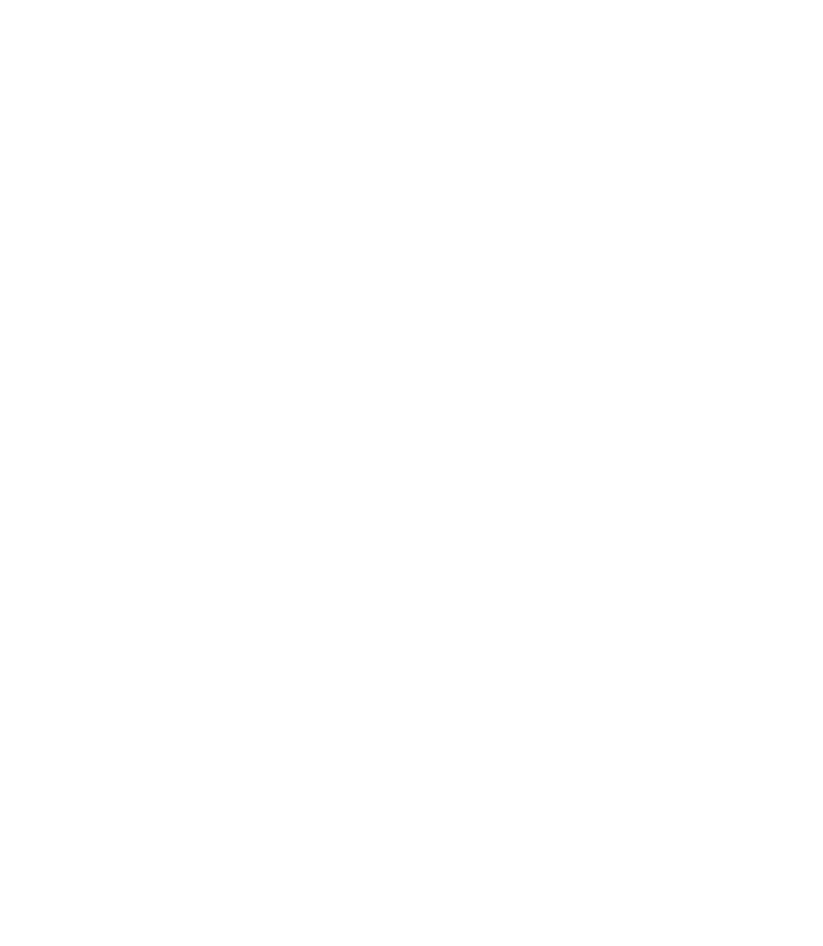
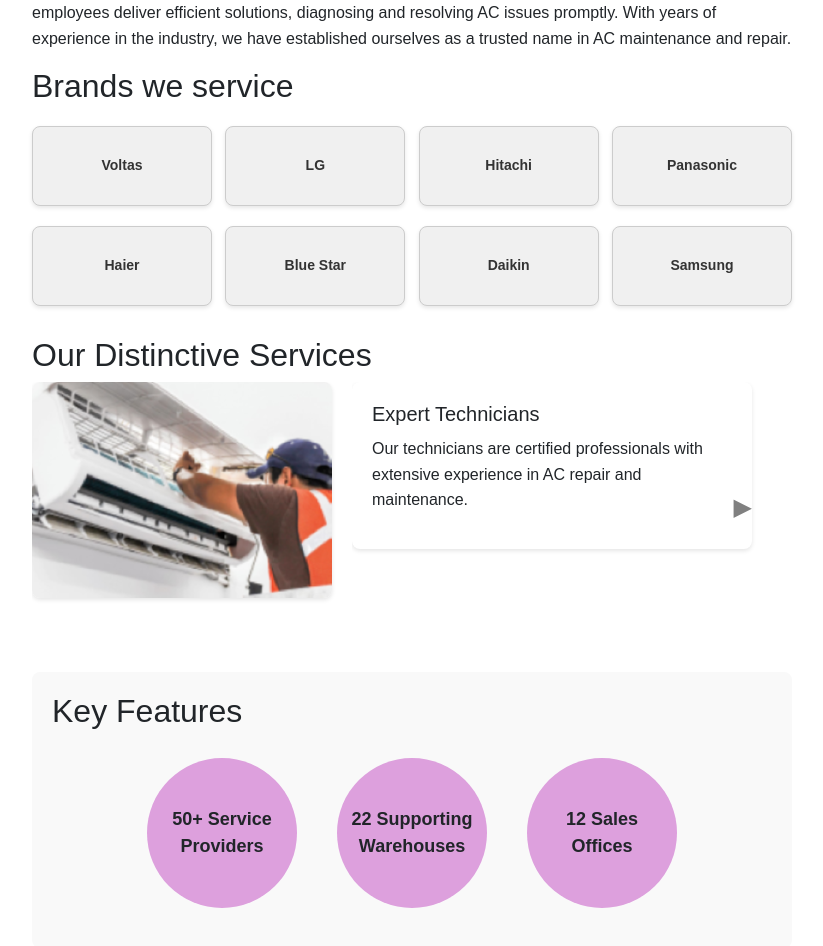
Before and after one commit to mylariprasad/AC-Service-Portal, a React (Create React App) app: page /AboutUs in a window 1280 px wide. Before the commit this address had no page. Shown: the part 120-1066 px from the top of the page, without its empty margins (228-1051 px from the left). Before the commit the page ends 800 px from the top, so only its background shows below. Built offline with nearby package versions, Linux system fonts and the light colour scheme.

Commit message:
adding scripts about us page

```diff
--- a/src/App.js
+++ b/src/App.js
@@ -19,6 +19,7 @@
 import Register from "./components/Login_register/Register";
 import Login from "./components/Login_register/Login";
 import Admin_Login from "./components/Login_register/Admin_Login";
+import AboutUs from './components/AboutUs';
 
 
 function App() {
@@ -46,7 +47,7 @@
       <Route path="/Customer_bking_rendered" element={<Customer_bking_rendered/>}></Route>
       <Route path="/ComplainForm" element={<ComplainForm/>}></Route>
       <Route path="/CustomerAbout" element={<CustomerAbout/>}></Route>
-
+      <Route path="/AboutUs" element= { <AboutUs/>}  />
       <Route path="/register" element= { <Register/>}  />
       <Route path="/login" element= { <Login/>} />
       <Route path="/Admin_login" element={<Admin_Login/>}></Route>
--- /dev/null
+++ b/src/components/AboutUs.js
@@ -0,0 +1,107 @@
+import React,{useState} from 'react';
+import '../css/AboutUs.css';
+import about from './about.png';
+const ACBrands = [
+  'Voltas', 'LG', 'Hitachi', 'Panasonic',
+  'Haier', 'Blue Star', 'Daikin', 'Samsung'
+];
+
+const reasonsToChooseUs = [
+  {
+    title: 'Expert Technicians',
+    description: 'Our technicians are certified professionals with extensive experience in AC repair and maintenance.',
+  },
+  {
+    title: 'Timely Service',
+    description: 'We prioritize timely service to ensure minimal disruption to your comfort.',
+  },
+  {
+    title: 'Quality Parts',
+    description: 'We use only genuine and high-quality parts for replacements.',
+  },
+  {
+    title: 'Customer Satisfaction',
+    description: 'Our commitment to customer satisfaction is unwavering.',
+  },
+  {
+    title: 'Affordable Pricing',
+    description: 'We offer competitive and transparent pricing.',
+  },
+];
+
+const AboutUs = () => {
+
+  const [activeReasonIndex, setActiveReasonIndex] = useState(0);
+
+  const handleNextSlide = () => {
+    setActiveReasonIndex((prevIndex) => (prevIndex + 1) % reasonsToChooseUs.length);
+  };
+
+  const chunkArray = (array, chunkSize) => {
+    const chunkedArr = [];
+    for (let i = 0; i < array.length; i += chunkSize) {
+      chunkedArr.push(array.slice(i, i + chunkSize));
+    }
+    return chunkedArr;
+  };
+
+  const brandsInRows = chunkArray(ACBrands, 4);
+
+  return (
+    <div className="about-us-container">
+      <div className="about-us-header">
+        <h1 className="about-us-heading">About Us</h1>
+      </div>
+      <p>
+      Our AC Repair is a seasoned provider of top-quality AC repair services. With experienced technicians and a customer-centric approach,
+      we prioritize excellence and satisfaction.Our knowledgeable and friendly employees deliver efficient solutions, diagnosing and resolving AC issues promptly. With years
+      of experience in the industry, we have established ourselves as a trusted name in AC
+      maintenance and repair.
+      </p>
+      <h2>Brands we service</h2>
+      <div className="brands-container">
+        {brandsInRows.map((row, rowIndex) => (
+          <div key={rowIndex} className="brand-row">
+            {row.map((brand, brandIndex) => (
+              <div key={brandIndex} className="brand-box">
+                {brand}
+              </div>
+            ))}
+          </div>
+        ))}
+      </div>
+      <h2>Our Distinctive Services</h2>
+      <div className="d-container">
+        <img src= {about} alt="image1" className="d-image" />
+        <div className="d-content">
+
+          <div className="reasons-container">
+            <div className="reason-card">
+              <h3>{reasonsToChooseUs[activeReasonIndex].title}</h3>
+              <p>{reasonsToChooseUs[activeReasonIndex].description}</p>
+            </div>
+            <div className="arrow-container">
+              <span className="arrow-right" onClick={handleNextSlide}>&#9654;</span>
+            </div>
+          </div>
+        </div>
+      </div>
+      <div className="additional-info-container">
+        <h2>Key Features</h2>
+        <div className="circle-container">
+          <div className="circle">
+            <span>50+ Service Providers</span>
+          </div>
+          <div className="circle">
+            <span>22 Supporting Warehouses</span>
+          </div>
+          <div className="circle">
+            <span>12 Sales Offices</span>
+          </div>
+        </div>
+      </div>
+    </div>
+  );
+};
+
+export default AboutUs;
--- a/src/components/HeaderComponent.js
+++ b/src/components/HeaderComponent.js
@@ -1,7 +1,7 @@
 import React from 'react'
 import '../css/topheader.css';
 import Sidebar from './Sidebar';
-
+import { Link } from 'react-router-dom';
 const HeaderComponent = () => {
   return (
     <div className='row top_header'>
@@ -13,7 +13,9 @@
             </div>
             <div className='col-1 col-md-1 col-xl-1 col-lg-1'>
         <div className="container-Project-item" >
-            <h3> About</h3>
+        <Link className="menu-item" to={`/AboutUs`}>
+        <buton type="button" className="btn btn-primary">About Us</buton>
+      </Link>
         </div>
       </div>
       <div className='col-1 col-md-1 col-xl-1 col-lg-1'>
--- /dev/null
+++ b/src/css/AboutUs.css
@@ -0,0 +1,216 @@
+/* AboutUs.css */
+
+.about-us-container {
+    max-width: 800px;
+    margin: 0 auto;
+    padding: 20px;
+    font-family: Arial, sans-serif;
+  }
+
+  h1 {
+    font-size: 36px;
+    margin-bottom: 20px;
+  }
+
+  h2 {
+    font-size: 24px;
+    margin: 20px 0 10px;
+  }
+
+  h3 {
+    font-size: 20px;
+    margin-bottom: 10px;
+  }
+
+  p {
+    font-size: 16px;
+    line-height: 1.6;
+  }
+
+  .brands-container {
+    margin: 20px 0;
+  }
+
+  .brand-row {
+    display: flex;
+    flex-wrap: wrap;
+    justify-content: space-between;
+    margin-bottom: 10px;
+  }
+
+  .brand-box {
+    width: calc(25% - 10px); /* 4 boxes per row, 10px margin between boxes */
+    height: 80px;
+    display: flex;
+    align-items: center;
+    justify-content: center;
+    background-color: #f0f0f0;
+    border: 1px solid #ccc;
+    margin-bottom: 10px;
+    font-size: 14px;
+    font-weight: bold;
+    color: #333;
+    border-radius: 8px;
+    box-shadow: 0 2px 4px rgba(0, 0, 0, 0.1);
+    transition: transform 0.3s ease;
+    cursor: pointer;
+  }
+
+  .brand-box:hover {
+    transform: scale(1.1);
+  }
+
+  .reasons-container {
+    display: flex;
+  justify-content: center;
+  align-items: center;
+  height: 250px; /* Set a fixed height for the container */
+  overflow: hidden; /* Hide overflowing content */
+  position: relative;
+  }
+
+  .reason-card {
+    width: 400px;
+    padding: 20px;
+    background-color: #fff;
+    border-radius: 8px;
+    box-shadow: 0 2px 4px rgba(0, 0, 0, 0.1);
+    transition: transform 0.3s ease;
+    position: absolute;
+    top: 0;
+    padding: 20px;
+    left: 0;
+    transform: translateX(0%);
+  }
+
+  .reason-card h3 {
+    font-size: 20px;
+    margin-bottom: 10px;
+  }
+
+  .reason-card p {
+    font-size: 16px;
+    line-height: 1.6;
+  }
+
+  /* Show the description on hover */
+  .reason-card.active p {
+    display: block;
+  }
+
+  /* Zoom in effect on hover */
+  .reason-card.active {
+    transform: scale(1.1);
+  }
+
+  .additional-info-container {
+    margin-top: 40px;
+    padding: 20px;
+    background-color: #f9f9f9; /* Background color for the additional info container */
+    border-radius: 8px;
+  }
+
+  .additional-info-box {
+    padding: 10px;
+    border: 1px solid #ccc;
+    border-radius: 8px;
+  }
+
+  .additional-info-box p {
+    margin: 5px;
+  }
+
+  .additional-info-box .circle {
+    display: inline-block;
+    width: 50px;
+    height: 50px;
+    line-height: 50px;
+    text-align: center;
+    background-color: #007bff; /* Circle background color */
+    color: #fff; /* Circle text color */
+    border-radius: 50%;
+    font-size: 16px;
+    font-weight: bold;
+    margin-right: 15px; /* Spacing between circles */
+  }
+
+  /* Add any additional styling as needed */
+/* Styling for the circles */
+.circle-container {
+    display: flex;
+    justify-content: center;
+  }
+
+  .circle {
+    width: 150px;
+    height: 150px;
+    border-radius: 50%;
+    background-color: plum;
+    text-align: center;
+    display: flex;
+    align-items: center;
+    justify-content: center;
+    margin: 20px;
+  }
+
+  .circle span {
+    font-size: 18px;
+    font-weight: bold;
+    padding: 10px;
+  }
+
+  .arrow-container {
+    display: flex;
+    justify-content: flex-end;
+    align-items: center;
+    margin-top: 10px;
+    padding-right: 20px; /* Add some padding to the right side for arrow position */
+  }
+
+  .arrow-right {
+    position: absolute;
+  top: 50%;
+  right: 10px;
+  transform: translateY(-50%);
+  font-size: 24px;
+  cursor: pointer;
+  user-select: none;
+  color:grey; /* Update the arrow color to a visible color */
+  z-index: 1;
+  }
+  .d-container {
+    display: flex;
+    align-items: flex-start;
+    overflow: hidden;
+  }
+
+  .d-image {
+    flex: 0 0 250px; /* Set a fixed width for the image container */
+    max-width: 100%;
+    margin-right: 20px;
+    border-radius: 8px;
+    box-shadow: 0 2px 4px rgba(0, 0, 0, 0.1);
+  }
+
+  .d-content {
+    flex: 1;
+    margin-right: 30px;
+  }
+
+  .d-content h2 {
+    margin-top: 0;
+  }
+  .about-us-header {
+    display: flex;
+    align-items: center;
+    background-color: lightblue; /* Choose a suitable background color for the header */
+    color: #fff; /* Choose a suitable text color for the header */
+    padding: 10px 20px;
+    border-top-left-radius: 8px;
+    border-top-right-radius: 8px;
+  }
+
+  .about-us-heading {
+    margin: 0;
+    font-size: 24px;
+  }
```
Also changed, not shown: src/components/about.png (added), 1 other file (tests, documents, lock files or other folders).
